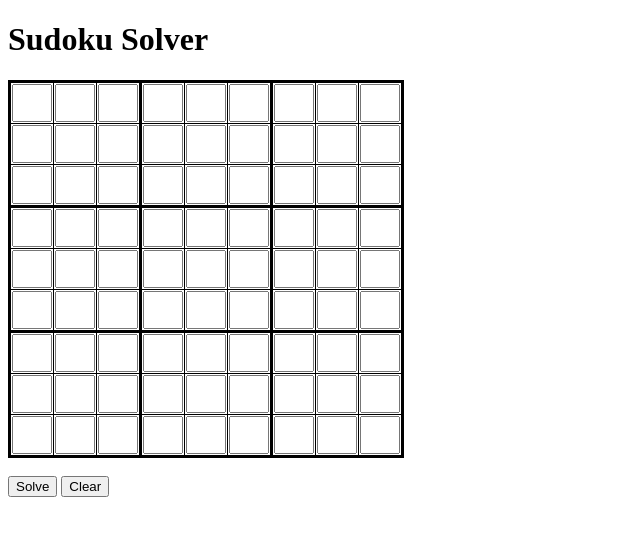
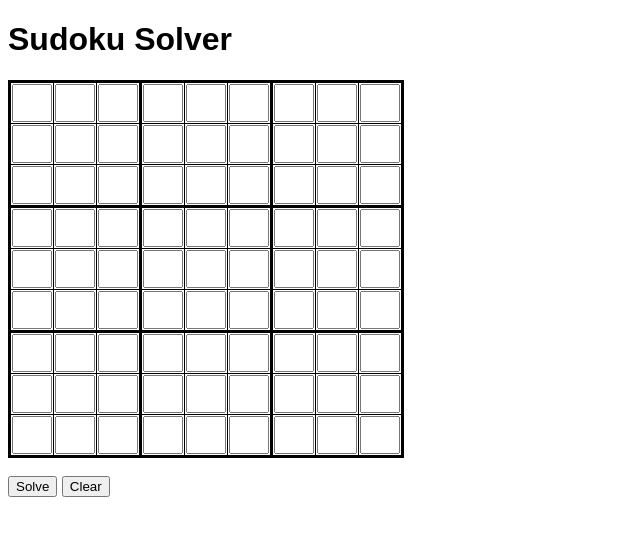
Before and after one commit to Max-Hardcastle/sudoku-solver, a Flask app: page / in a window 1280 px wide. Shown: the top 536 px of the page, without its empty margins (0-640 px from the left). Run offline with Flask 3, Linux system fonts and the light colour scheme.

Commit message:
Change font

```diff
--- a/templates/index.html
+++ b/templates/index.html
@@ -3,7 +3,7 @@
   <head>
     <title>Sudoku Solver</title>
   </head>
-  <body>
+  <body style="font-family:Arial">
     <h1>Sudoku Solver</h1>
 
 <form method="post">
```
